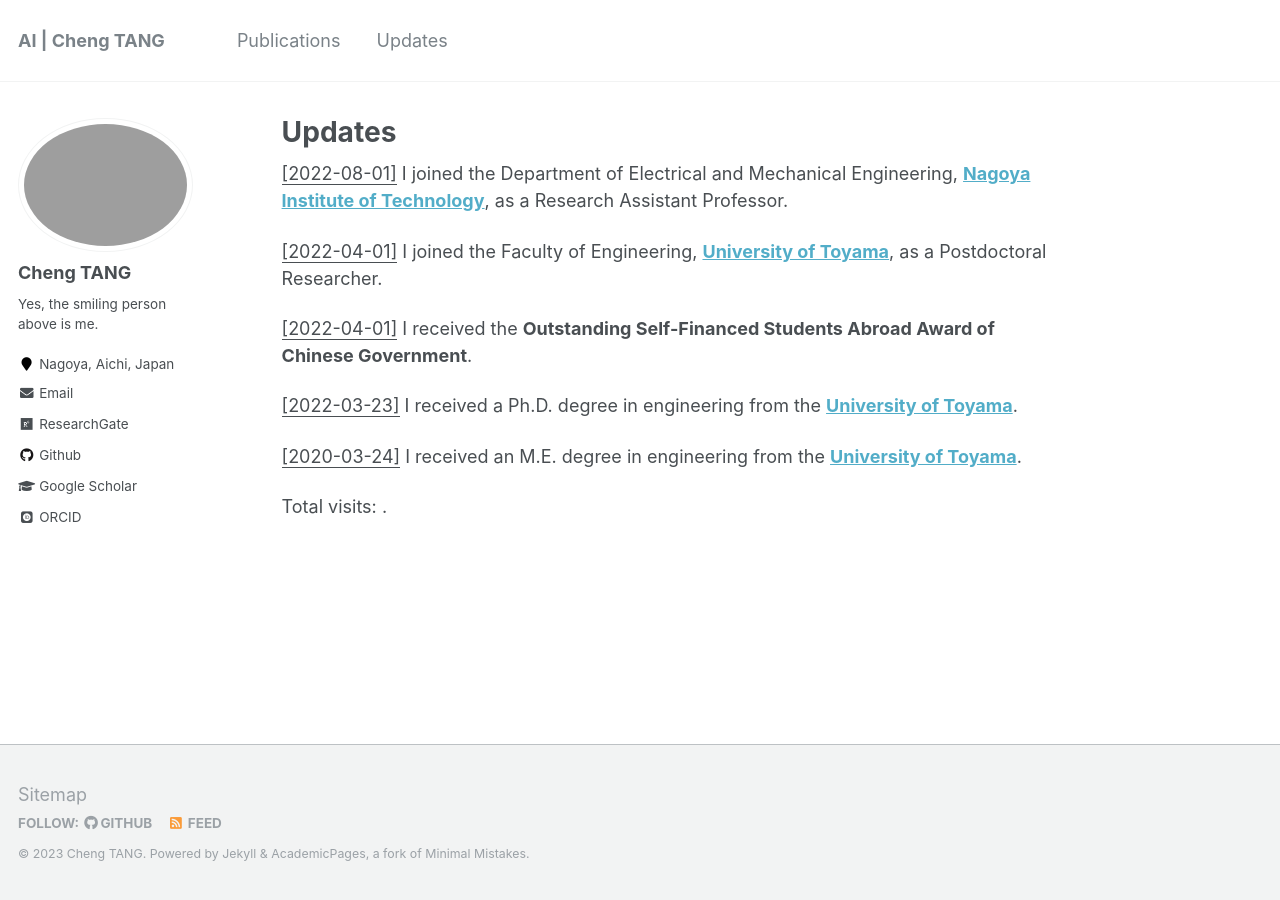
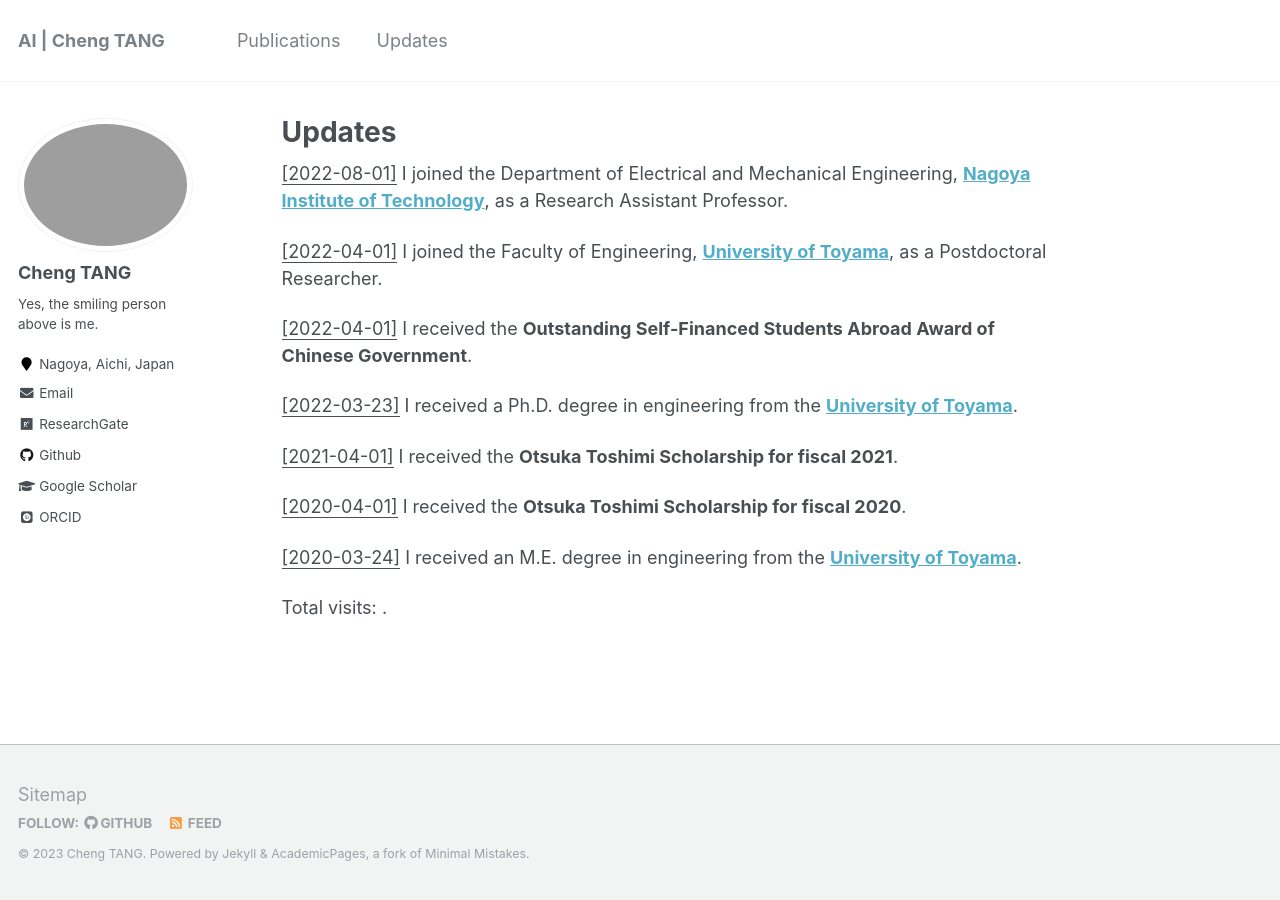
Before and after one commit to ChengTANG-AI/chengtang-ai.github.io, a Jekyll site: the page built from _pages/updates.md, in a window 1280 px wide. Built offline with Jekyll 4.4.1, drawn with Linux system fonts in a browser that asks for light colours; some web fonts are replaced; comment, search, counter and statistics services are not loaded.

Commit message:
Update updates.md

```diff
--- a/_pages/updates.md
+++ b/_pages/updates.md
@@ -17,6 +17,10 @@ redirect_from:
 
 <u>[2022-03-23]</u> I received a Ph.D. degree in engineering from the **[University of Toyama](https://www.u-toyama.ac.jp/)**.
 
+<u>[2021-04-01]</u> I received the **Otsuka Toshimi Scholarship for fiscal 2021**.
+
+<u>[2020-04-01]</u> I received the **Otsuka Toshimi Scholarship for fiscal 2020**.
+
 <u>[2020-03-24]</u> I received an M.E. degree in engineering from the **[University of Toyama](https://www.u-toyama.ac.jp/)**.
 
 
```
